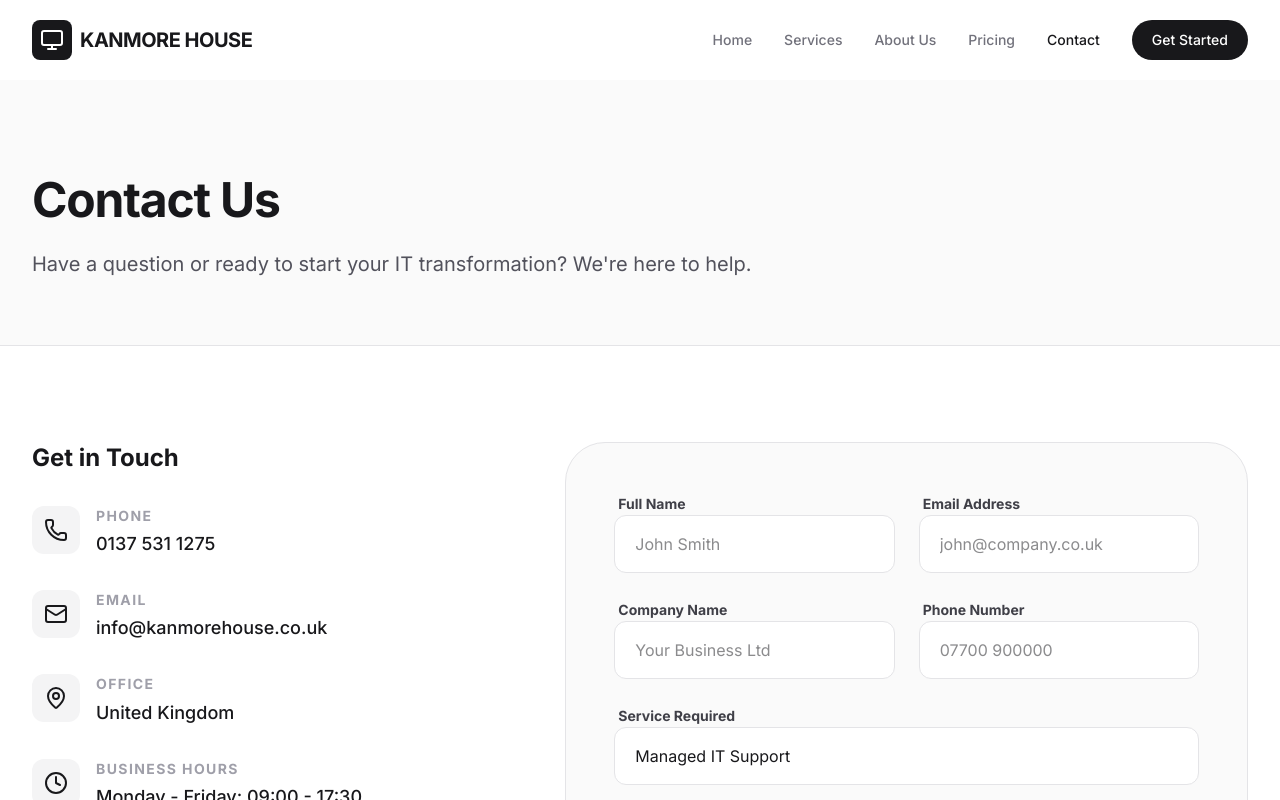
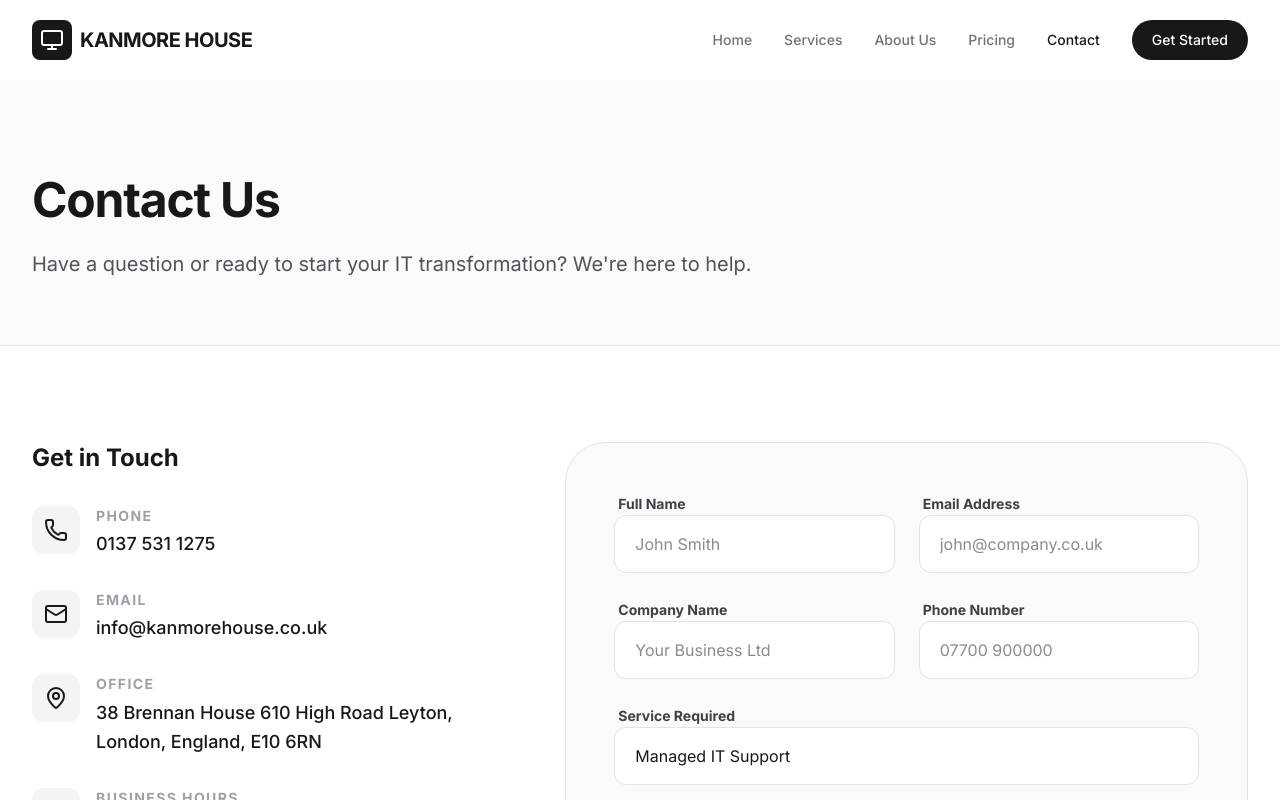
Before and after one commit to consultancy-outfit/100IT-SALESITES-001, a React (Vite) app: page /contact in a window 1280 px wide. Shown: the top 800 px of the page. Built offline with nearby package versions, Linux system fonts and the light colour scheme.

Commit message:
Update office address in Contact page

```diff
--- a/src/pages/Contact.tsx
+++ b/src/pages/Contact.tsx
@@ -69,7 +69,7 @@ export default function Contact() {
                     <div>
                       <div className="text-sm font-bold text-zinc-400 uppercase tracking-widest mb-1">Office</div>
                       <div className="text-lg font-medium text-zinc-900 leading-relaxed">
-                        United Kingdom
+                       38 Brennan House 610 High Road Leyton, London, England, E10 6RN
                       </div>
                     </div>
                   </div>
```
